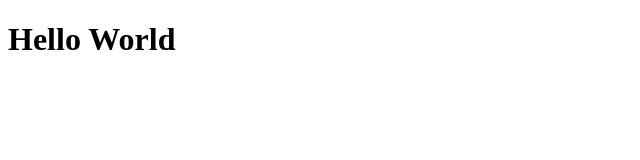
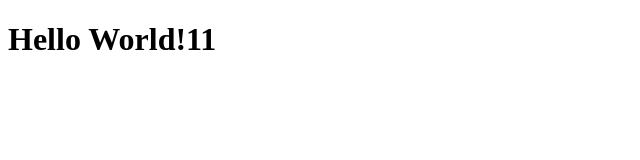
Before and after one commit to chriopter/omalux.org, an Astro site: page / in a window 1280 px wide. Shown: the full height of the page, 0-640 px from the left. Built offline with nearby package versions, Linux system fonts and the light colour scheme; Astro itself is replaced by a stand-in of ours.

Commit message:
test deployment

```diff
--- a/src/pages/index.astro
+++ b/src/pages/index.astro
@@ -10,6 +10,6 @@
 		<title>omalux.org</title>
 	</head>
 	<body>
-		<h1>Hello World</h1>
+		<h1>Hello World!11</h1>
 	</body>
 </html>
```
